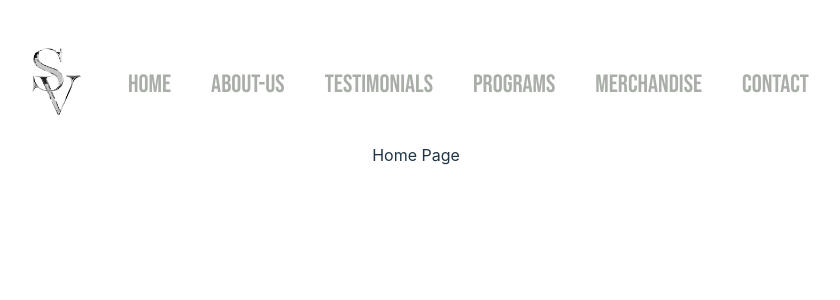
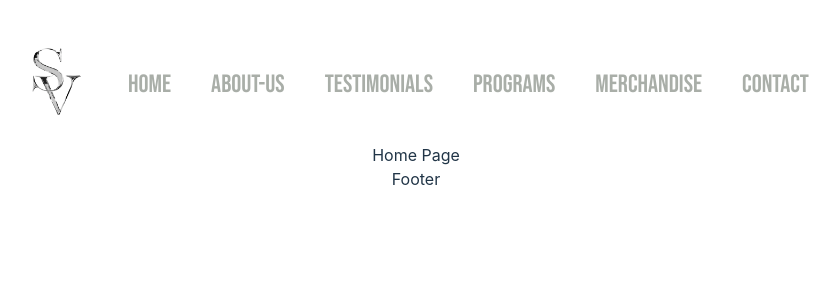
Before and after one commit to camposa03/learn-react, a React (Vite) app: page / in a window 1280 px wide. Shown: the top 300 px of the page, without its empty margins (224-1064 px from the left). Built offline with nearby package versions, Linux system fonts and the light colour scheme; a web font is replaced by a local one.

Commit message:
added footer

```diff
--- a/src/NavBar/NavBar.jsx
+++ b/src/NavBar/NavBar.jsx
@@ -12,7 +12,7 @@ function NavBar() {
                 <div className="header">
                     <img src={Visionaries} alt="" />
                     <ul className='nav-menu'>
-                    <li><a href="#">Home</a></li>
+                        <li><Link to="/">Home</Link></li>
                         <li><Link to="/about-us">About-Us</Link></li>
                         <li><a href="#">Testimonials</a></li>
                         <li><a href="#">Programs</a></li>
@@ -36,6 +36,7 @@ function NavBar() {
                 </div>
             </nav>
             <Outlet />
+            <footer>Footer</footer>
         </>
     );
 };
```
Also changed, not shown: src/App/App.jsx (line endings or trailing spaces). Lines whose indentation alone changed are shown as unchanged.
